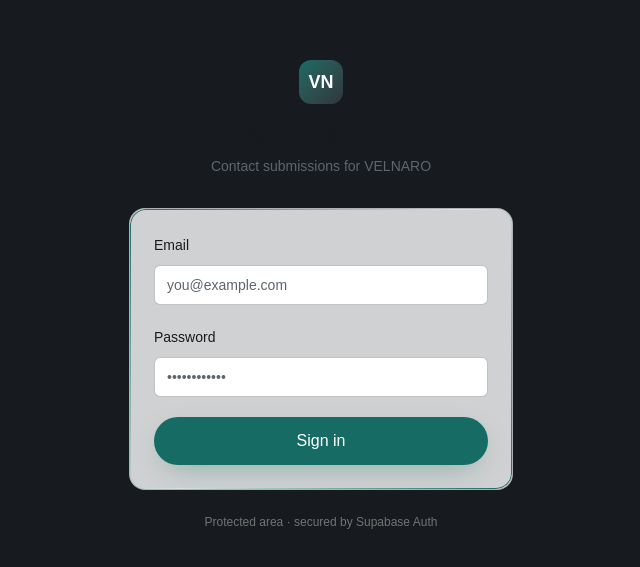
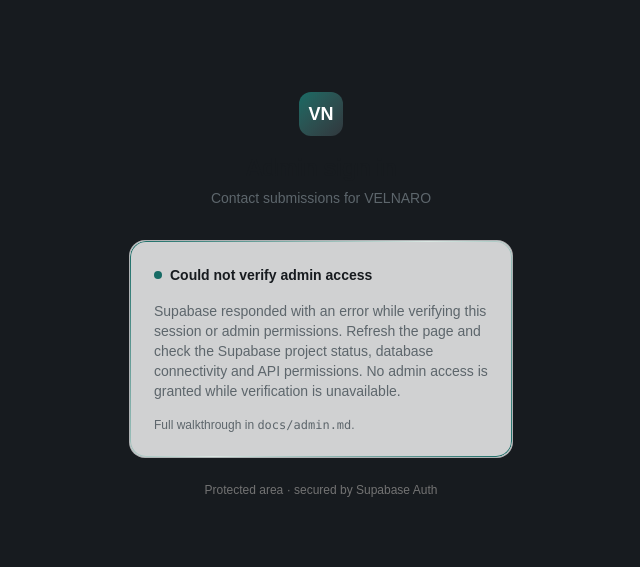
Before and after one commit to devtalish/velnaro-web, a Next.js app: page /admin/login in a window 1280 px wide. Shown: the part 105-672 px from the top of the page, without its empty margins (319-959 px from the left). Built offline with nearby package versions, Linux system fonts and the light colour scheme; no server answers; a web font is replaced by a local one.

Commit message:
Show Supabase verification outages on admin login

```diff
--- a/app/admin/login/page.tsx
+++ b/app/admin/login/page.tsx
@@ -51,6 +51,8 @@ const AdminLoginPage: FC = async () => {
         <div className="glass gradient-border p-6">
           {state.status === "not-configured" ? (
             <SetupNotice />
+          ) : state.status === "unavailable" ? (
+            <SetupNotice variant="unavailable" />
           ) : state.status === "schema-missing" ? (
             <SetupNotice variant="no-schema" />
           ) : (
```
